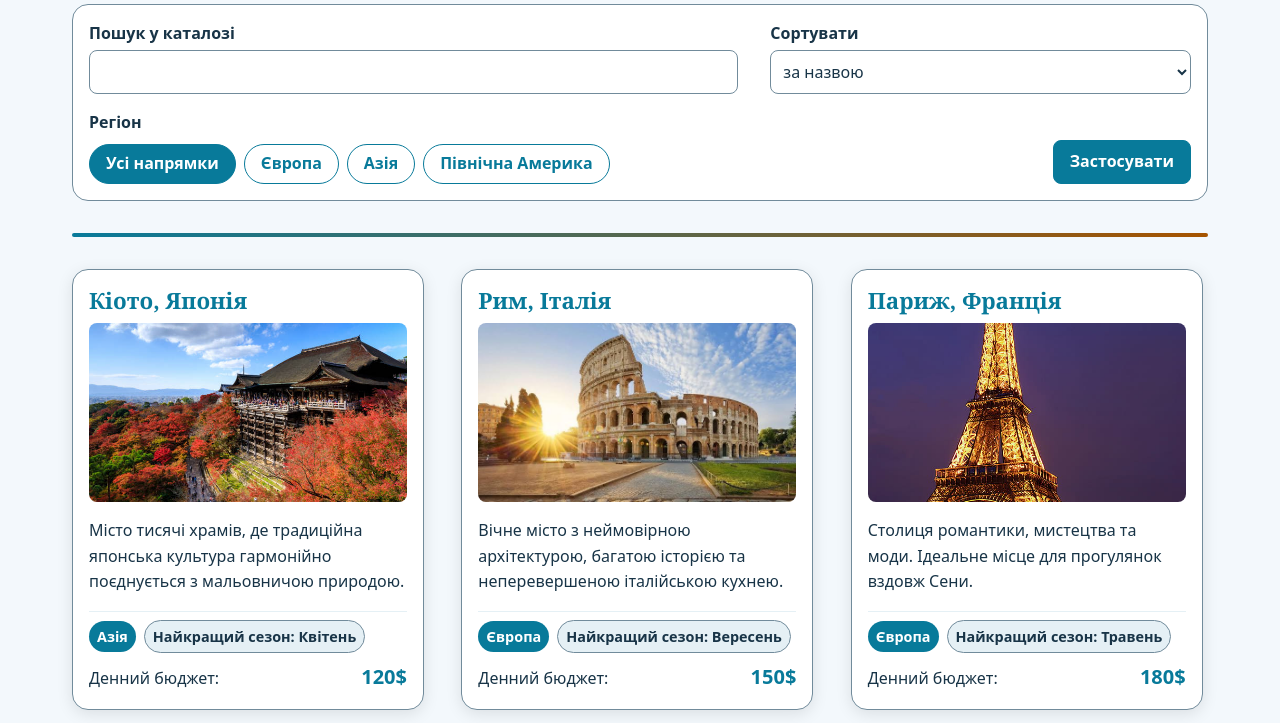
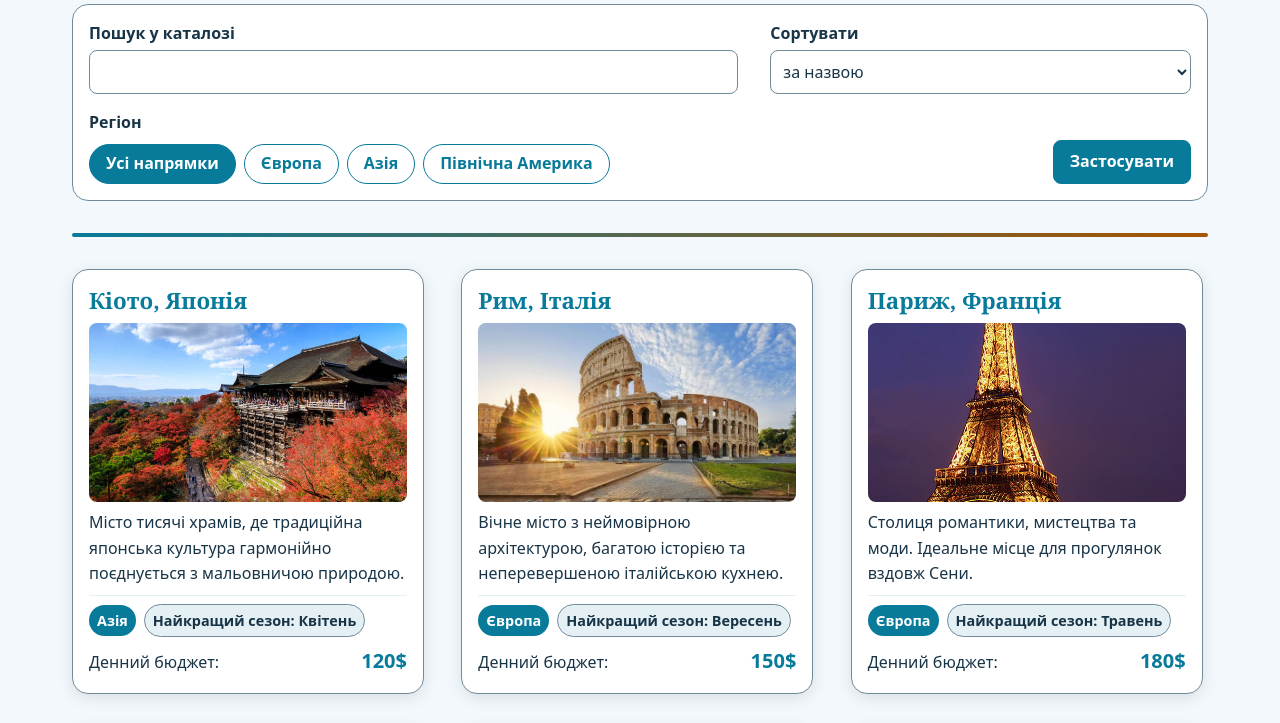
Before and after one commit to yakiv2024/tourism-project, a plain HTML site: page index.html in a window 1280 px wide. Shown: the part 210-933 px from the top of the page. Drawn offline with Linux system fonts and the light colour scheme.

Commit message:
Вирівняно частини карток підсіткою

```diff
--- a/css/main.css
+++ b/css/main.css
@@ -1076,11 +1076,8 @@
         margin: 0;
     }
 
-    /* Картка: гнучкий стовпчик, нижня частина притиснута донизу */
+    /* Картка: у ЛР7 стала підсіткою – див. блок «ЛР7. Підсітка картки» */
     .card {
-        display: flex;
-        flex-direction: column;
-        flex: 1;
         min-inline-size: 0;
     }
 
@@ -1337,3 +1334,51 @@
         object-fit: cover;
     }
 }
+
+/* ЛР7. Підсітка картки */
+@layer components {
+
+    /* Картка має 5 частин в окремих рядках: назва, фото, опис, регіон із сезоном,
+       денний бюджет. <li> займає 5 рядків сітки каталогу й передає їх картці */
+    .catalog__item {
+        display: grid;
+        grid-row: span 5;
+        grid-template-rows: subgrid;
+        row-gap: 0;
+    }
+
+    /* <article> теж займає 5 рядків і бере доріжки від <li> */
+    .card {
+        display: grid;
+        grid-row: span 5;
+        grid-template-rows: subgrid;
+        row-gap: var(--space-s);
+    }
+
+    .card > * {
+        margin: 0;
+    }
+
+    /* Обгортка нижньої частини не створює власного блока: рядок із регіоном
+       і рядок із бюджетом стають окремими рядками підсітки й вирівнюються в усіх картках */
+    .card__footer {
+        display: contents;
+    }
+
+    .card__tags {
+        align-content: start;
+        margin: 0;
+        padding-block-start: var(--space-s);
+        border-block-start: 1px solid var(--color-row);
+    }
+
+    .card__meta {
+        margin: 0;
+        align-self: end;
+    }
+
+    /* Єдина картка в результатах не розтягується на весь рядок */
+    .catalog__item:only-child {
+        max-inline-size: 28rem;
+    }
+}
```
